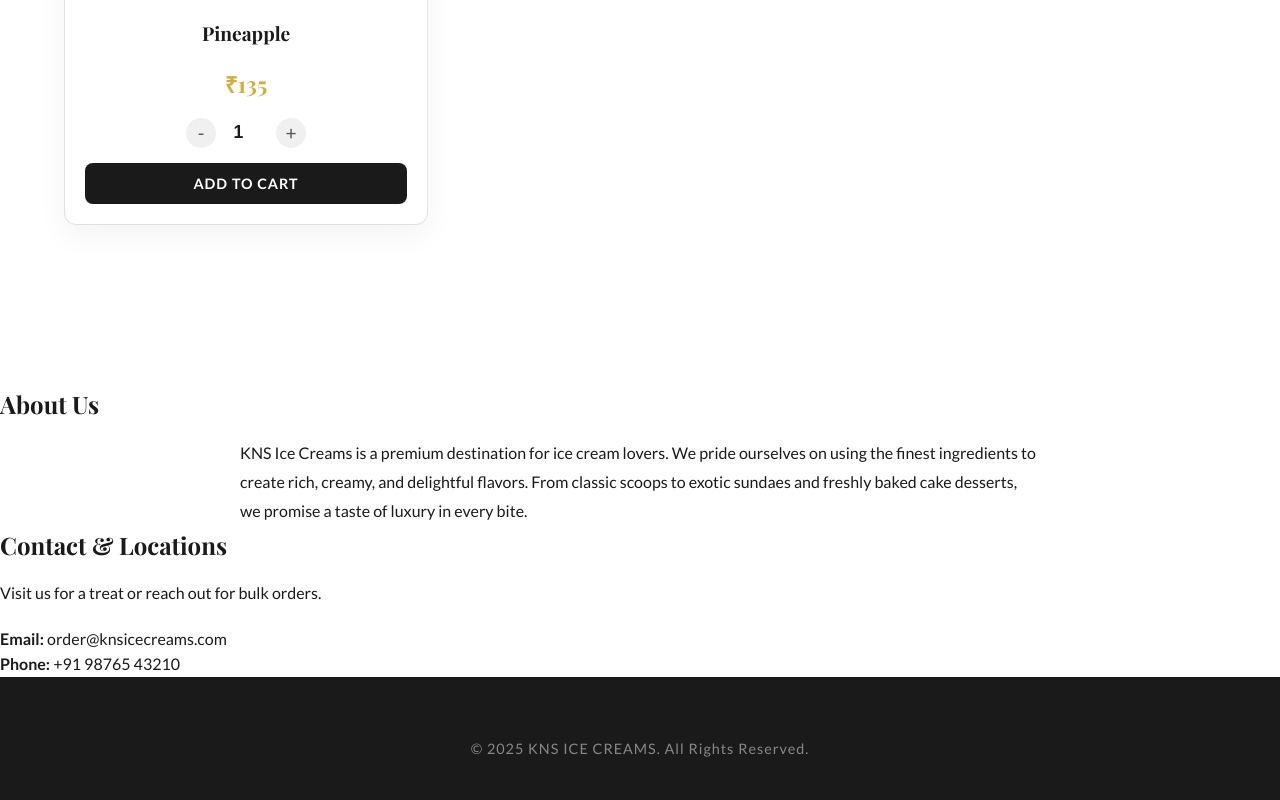
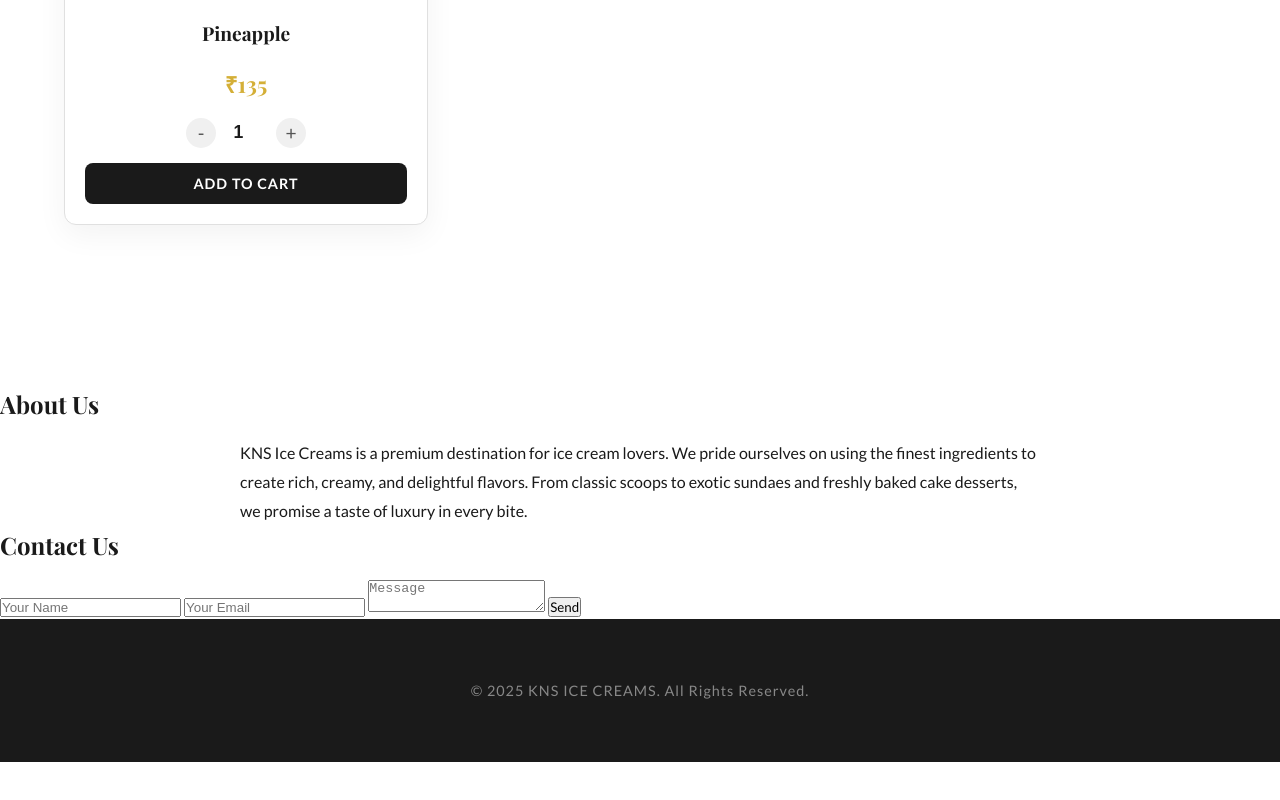
Before and after one commit to Tar-16/Web_Task_6, a plain HTML site: page frontend/index.html in a window 1280 px wide. Shown: the part 6345-7145 px from the top of the page. After the commit the page ends 7107 px from the top, so only its background shows below. Drawn offline with nearby package versions, Linux system fonts and the light colour scheme.

Commit message:
contact form

```diff
--- a/frontend/assets/js/order.js
+++ b/frontend/assets/js/order.js
@@ -41,3 +41,27 @@ async function handleOrderSubmission(event) {
     alert("Server not running.");
   }
 }
+function validateContact(e) {
+  e.preventDefault();
+
+  const name = document.getElementById("contact-name").value.trim();
+  const email = document.getElementById("contact-email").value.trim();
+  const msg = document.getElementById("contact-msg").value.trim();
+  const error = document.getElementById("contact-error");
+
+  const emailRegex = /^[^\s@]+@[^\s@]+\.[^\s@]+$/;
+
+  if (!name || !email || !msg) {
+    error.textContent = "All fields are required";
+    return;
+  }
+
+  if (!emailRegex.test(email)) {
+    error.textContent = "Enter a valid email address";
+    return;
+  }
+
+  error.textContent = "";
+  alert("Message sent successfully!");
+  e.target.reset();
+}
--- a/frontend/index.html
+++ b/frontend/index.html
@@ -57,13 +57,21 @@
 
   <!-- Contact Section -->
   <section id="contact" class="contact">
-    <h2>Contact & Locations</h2>
-    <p>Visit us for a treat or reach out for bulk orders.</p>
-    <div style="margin-top: 20px;">
-      <p><strong>Email:</strong> order@knsicecreams.com</p>
-      <p><strong>Phone:</strong> +91 98765 43210</p>
-    </div>
-  </section>
+  <h2>Contact Us</h2>
+
+  <form id="contact-form" onsubmit="validateContact(event)">
+    <input type="text" id="contact-name" placeholder="Your Name" required />
+
+    <input type="email" id="contact-email" placeholder="Your Email" required />
+
+    <textarea id="contact-msg" placeholder="Message" required></textarea>
+
+    <button type="submit">Send</button>
+  </form>
+
+  <p id="contact-error" style="color:red;"></p>
+</section>
+
 
   <!-- Footer -->
   <footer>
```
Also changed, not shown: 2 other files.
